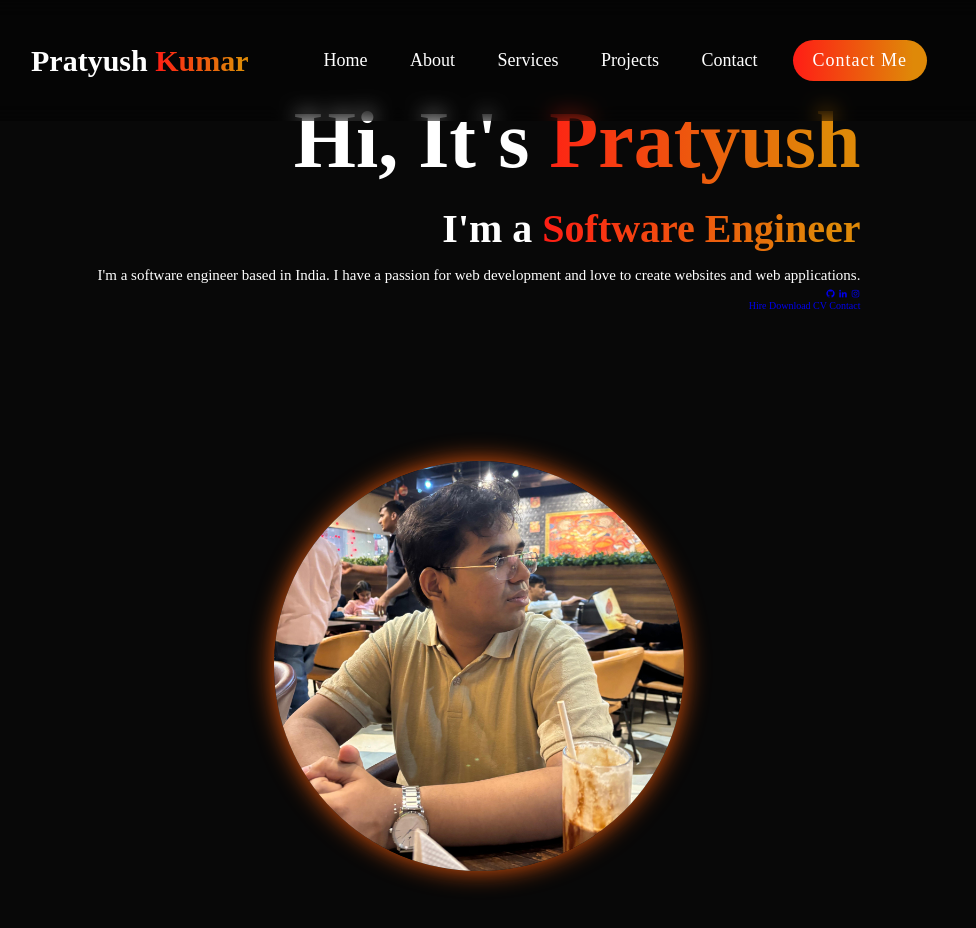
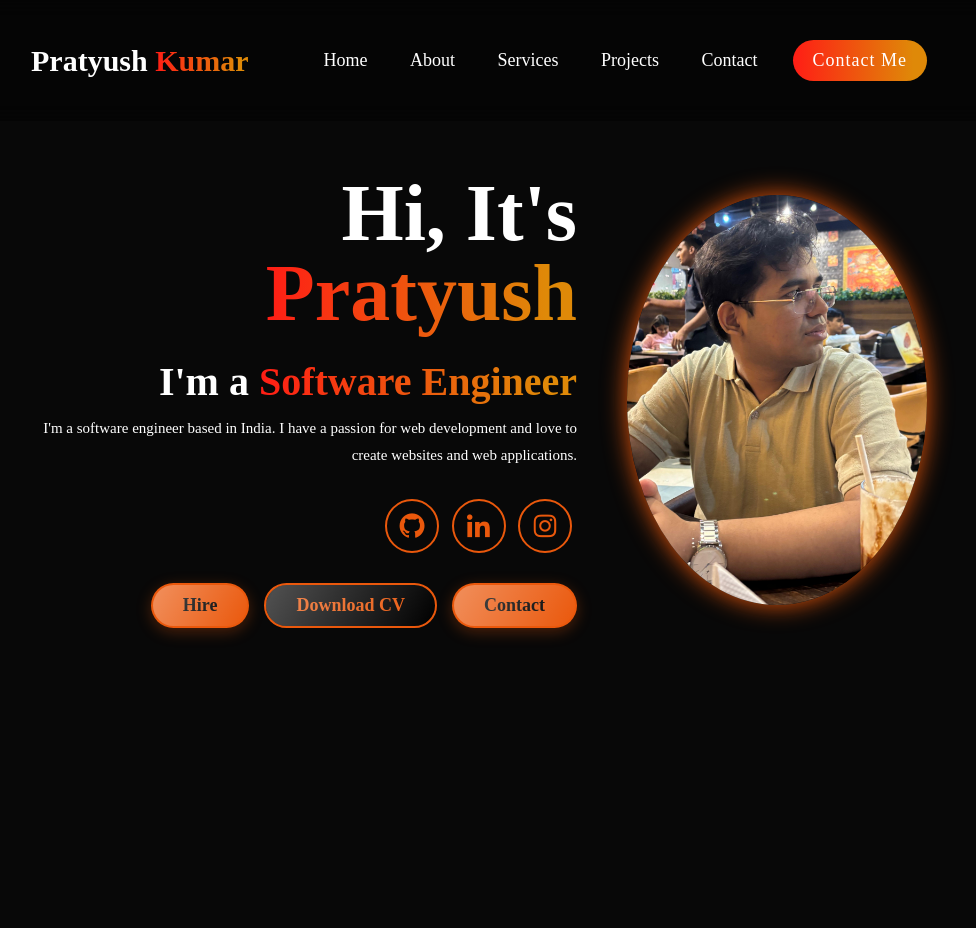
Before and after one commit to peekayyychu/peekayyychu.github.io, a plain HTML site: page index.html in a window 1280 px wide. Shown: the whole page, without its empty margins (161-1137 px from the left). After the commit the page ends 800 px from the top, so only its background shows below. Drawn offline with nearby package versions, Linux system fonts and the light colour scheme.

Commit message:
home-finished

```diff
--- a/style.css
+++ b/style.css
@@ -95,10 +95,10 @@
 }
 .home{
   display: flex;
-    flex-wrap: wrap;
+  flex-wrap: nowrap;
   align-items: center;
-    justify-content: center;
-    gap: 15rem;
+  justify-content: space-between;
+  gap: 5rem;
 }
 .home-content{
   display: flex;
@@ -136,9 +136,99 @@
   height: 100%;
   object-fit: cover;
 }
-  .home-img img:hover{
+.home-img:hover{
   box-shadow: 0 0 25px var(--main-color),
               0 0 50px var(--main-color),
               0 0 100px var(--main-color);
+}
+.social-icons a{
+  display: inline-flex;
+  justify-content: center;
+  align-items: center;
+  font-size: 3rem;
+  padding: 1rem;
+  background: transparent;
+  border: 2px solid var(--main-color);
+  border-radius: 50%;
+  color: var(--main-color);
+  margin: 3rem 0.5rem;
+  transition: 0.3s ease-in-out;
+}
+.social-icons a:hover{
+  color: var(--text-color);
+  background-color: var(--main-color);
+  transform: scale(1.2)translateY(-5px);
+  box-shadow: 0 0 25px var(--main-color);
+}
+.btn-group{
+  display: flex;
+  gap: 1.5rem;
+}
+.btn{
+  display: inline-block;
+  padding: 1rem 3rem;
+  background-color: var(--main-color);
+  border-radius: 30px;
+  box-shadow: 0 0 25px var(--main-color);
+  font-size: 1.8rem;
+  color: black;
+  border: 2px solid transparent;
+  font-weight: 600;
+  transition: all 0.4s cubic-bezier(0.4, 0, 0.2, 1); /* Smoother timing function */
+  position: relative;
+  overflow: hidden;
+  transform: translateY(0);
+  box-shadow: 0 4px 15px rgba(234, 88, 12, 0.3);
+}
+.btn:hover{
+  transform: scale(1.05);
+  box-shadow: 0 0 25px var(--main-color),
+              0 0 50px var(--main-color);
+}
+.btn::before {
+  content: '';
+  position: absolute;
+  top: 0;
+  left: -100%;
+  width: 200%;
+  height: 100%;
+  background: linear-gradient(
+      120deg,
+      transparent,
+      rgba(255,255,255,0.3),
+      transparent
+  );
+  transition: all 0.6s ease;
+}
 
+.btn:hover::before {
+  left: 100%;
 }
+
+.btn-group a:nth-of-type(2){
+  background-color: black;
+  color: var(--main-color);
+  border: 2px solid var(--main-color);
+  box-shadow: 0 0 25px transparent;
+}
+.btn-group a:nth-of-type(2):hover{
+  box-shadow: 0 0 25px var(--main-color);
+  background-color: var(--main-color);
+  color: black;
+}
+/* Add click animation */
+.btn:active {
+transform: scale(0.98) translateY(1px);
+box-shadow: 0 2px 10px var(--main-color);
+}
+
+/* Update gradient button */
+.gradient-btn {
+  border-radius: 30px; /* Match other buttons */
+  transition: all 0.4s cubic-bezier(0.4, 0, 0.2, 1);
+}
+
+.gradient-btn:hover {
+  transform: translateY(-3px);
+  box-shadow: 0 8px 25px rgba(223, 137, 8, 0.5);
+}
```
Lines whose indentation alone changed are shown as unchanged.
